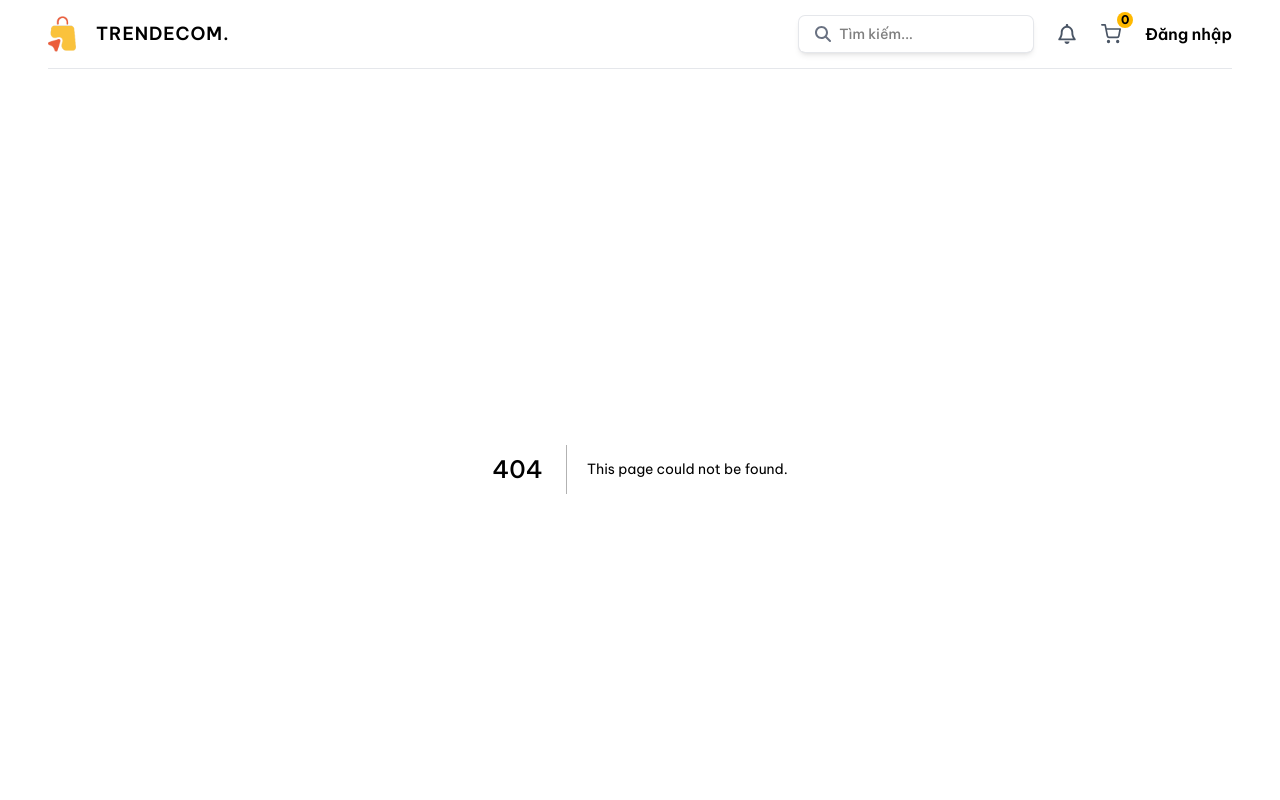
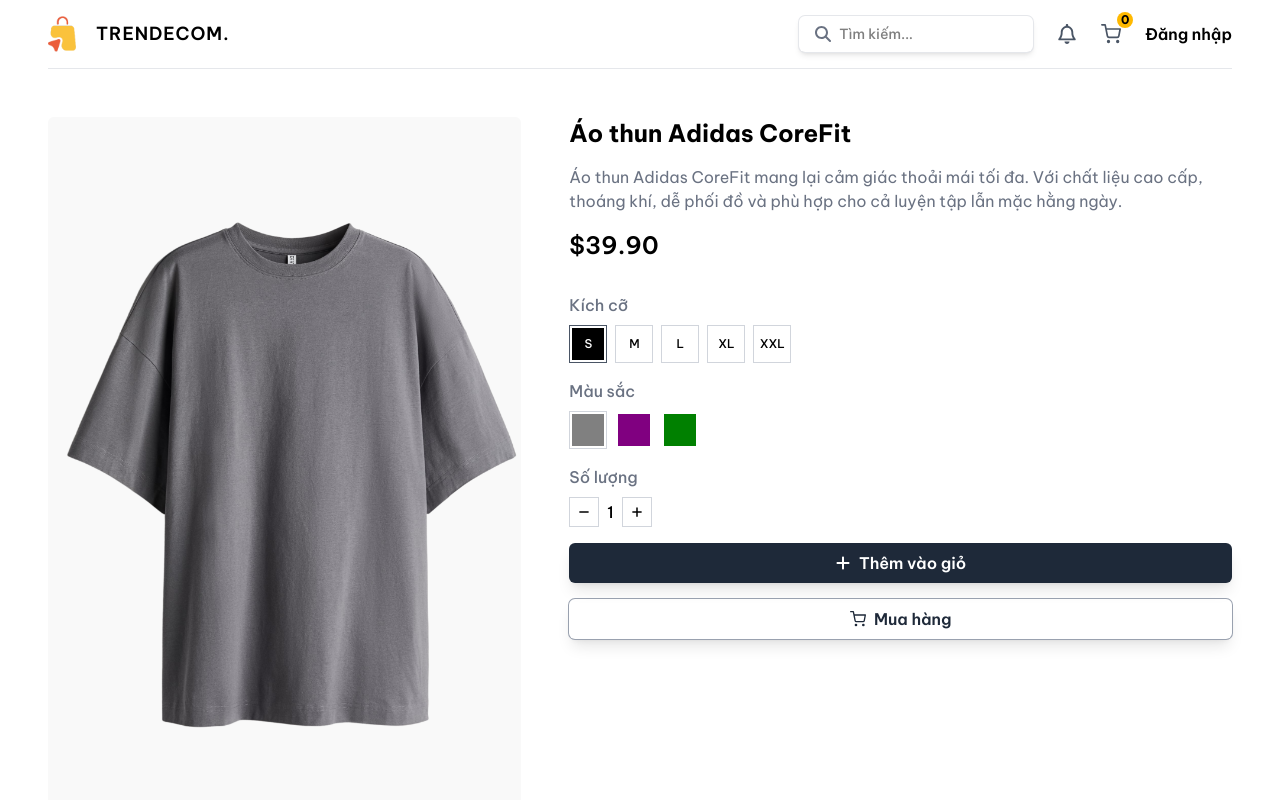
Before and after one commit to QuangHaDev2004/trend-ecom, a Next.js app: page /products/1 in a window 1280 px wide. Before the commit this address had no page. Shown: the top 800 px of the page. Built offline with nearby package versions, Linux system fonts and the light colour scheme.

Commit message:
feat: product detail page

```diff
--- /dev/null
+++ b/src/app/(page)/products/[id]/page.tsx
@@ -0,0 +1,63 @@
+import { ProductInteraction } from "@/components/ProductDetail/ProductInteraction";
+import { ProductType } from "@/types";
+import Image from "next/image";
+
+const product: ProductType = {
+  id: 1,
+  name: "Áo thun Adidas CoreFit",
+  shortDescription:
+    "Chiếc áo thun thoải mái, thiết kế thể thao phù hợp cho mọi hoạt động.",
+  description:
+    "Áo thun Adidas CoreFit mang lại cảm giác thoải mái tối đa. Với chất liệu cao cấp, thoáng khí, dễ phối đồ và phù hợp cho cả luyện tập lẫn mặc hằng ngày.",
+  price: 39.9,
+  sizes: ["s", "m", "l", "xl", "xxl"],
+  colors: ["gray", "purple", "green"],
+  images: {
+    gray: "/assets/images/products/1g.png",
+    purple: "/assets/images/products/1p.png",
+    green: "/assets/images/products/1gr.png",
+  },
+};
+
+type Params = Promise<{ id: string }>;
+type SearchParams = Promise<{ color: string; size: string }>;
+
+export default async function ProductDetail(props: {
+  params: Params;
+  searchParams: SearchParams;
+}) {
+  const { id } = await props.params;
+  const { size, color } = await props.searchParams;
+
+  const selectedSize = size || product.sizes[0];
+  const selectedColor = color || product.colors[0];
+
+  return (
+    <>
+      <div className="mt-12 flex flex-col gap-4 md:gap-12 lg:flex-row">
+        {/* IMAGE */}
+        <div className="relative aspect-[2/3] w-full lg:w-5/12">
+          <Image
+            src={product.images[selectedColor]}
+            alt={product.name}
+            fill
+            className="rounded-md object-contain"
+          />
+        </div>
+        {/* DETAIL */}
+        <div className="flex w-full flex-col gap-4 lg:w-7/12">
+          <h1 className="text-2xl font-bold">{product.name}</h1>
+          <p className="text-gray-500">{product.description}</p>
+          <h2 className="text-2xl font-semibold">
+            ${product.price.toFixed(2)}
+          </h2>
+          <ProductInteraction
+            product={product}
+            selectedSize={selectedSize}
+            selectedColor={selectedColor}
+          />
+        </div>
+      </div>
+    </>
+  );
+}
--- /dev/null
+++ b/src/components/ProductDetail/ProductInteraction.tsx
@@ -0,0 +1,127 @@
+"use client";
+
+import useCartStore from "@/store/cartStore";
+import { ProductType } from "@/types";
+import { usePathname, useRouter, useSearchParams } from "next/navigation";
+import { useState } from "react";
+import { FaMinus, FaPlus } from "react-icons/fa6";
+import { FiShoppingCart } from "react-icons/fi";
+import { toast } from "sonner";
+
+export const ProductInteraction = ({
+  product,
+  selectedSize,
+  selectedColor,
+}: {
+  product: ProductType;
+  selectedSize: string;
+  selectedColor: string;
+}) => {
+  const router = useRouter();
+  const pathname = usePathname();
+  const searchParams = useSearchParams();
+  const [quantity, setQuantity] = useState(1);
+
+  const { addToCart } = useCartStore();
+
+  const handleTypeChange = (type: string, value: string) => {
+    const params = new URLSearchParams(searchParams);
+    params.set(type, value);
+    router.push(`${pathname}?${params.toString()}`, { scroll: false });
+  };
+
+  const handleQuantityChange = (type: "increment" | "decrement") => {
+    if (type === "increment") {
+      setQuantity((prev) => prev + 1);
+    } else {
+      if (quantity > 1) {
+        setQuantity((prev) => prev - 1);
+      }
+    }
+  };
+
+  const handleAddToCart = () => {
+    addToCart({
+      ...product,
+      quantity: quantity,
+      selectedSize: selectedSize,
+      selectedColor: selectedColor,
+    });
+    toast.success("Thêm sản phẩm thành công!");
+  };
+
+  return (
+    <>
+      <div className="mt-4 flex flex-col gap-4">
+        {/* SIZE */}
+        <div className="flex flex-col gap-2 font-medium">
+          <span className="font-medium text-gray-500">Kích cỡ</span>
+          <div className="flex items-center gap-2 text-xs">
+            {product.sizes.map((size) => (
+              <div
+                className={`cursor-pointer border p-[2px] ${selectedSize === size ? "border-gray-600" : "border-gray-300"}`}
+                key={size}
+                onClick={() => handleTypeChange("size", size)}
+              >
+                <div
+                  className={`flex h-8 w-8 items-center justify-center uppercase ${selectedSize === size ? "bg-black text-white" : "bg-white text-black"}`}
+                >
+                  {size}
+                </div>
+              </div>
+            ))}
+          </div>
+        </div>
+        {/* COLOR */}
+        <div className="flex flex-col gap-2 font-medium">
+          <span className="font-medium text-gray-500">Màu sắc</span>
+          <div className="flex items-center gap-2">
+            {product.colors.map((color) => (
+              <div
+                className={`cursor-pointer border p-[2px] ${selectedColor === color ? "border-gray-300" : "border-white"}`}
+                key={color}
+                onClick={() => handleTypeChange("color", color)}
+              >
+                <div
+                  className={`flex h-8 w-8`}
+                  style={{ backgroundColor: color }}
+                ></div>
+              </div>
+            ))}
+          </div>
+        </div>
+        {/* QUANTITY */}
+        <div className="flex flex-col gap-2 font-medium">
+          <span className="font-medium text-gray-500">Số lượng</span>
+          <div className="flex items-center gap-2">
+            <button
+              className="cursor-pointer border border-gray-300 p-2"
+              onClick={() => handleQuantityChange("decrement")}
+            >
+              <FaMinus className="text-[12px]" />
+            </button>
+            <span>{quantity}</span>
+            <button
+              className="cursor-pointer border border-gray-300 p-2"
+              onClick={() => handleQuantityChange("increment")}
+            >
+              <FaPlus className="text-[12px]" />
+            </button>
+          </div>
+        </div>
+        {/* BUTTON */}
+        <button
+          onClick={handleAddToCart}
+          className="flex cursor-pointer items-center justify-center gap-2 rounded-md bg-gray-800 px-4 py-2 font-semibold text-white shadow-lg"
+        >
+          <FaPlus />
+          Thêm vào giỏ
+        </button>
+        <button className="flex cursor-pointer items-center justify-center gap-2 rounded-md px-4 py-2 font-semibold text-gray-800 shadow-lg ring ring-gray-400">
+          <FiShoppingCart />
+          Mua hàng
+        </button>
+      </div>
+    </>
+  );
+};
```
